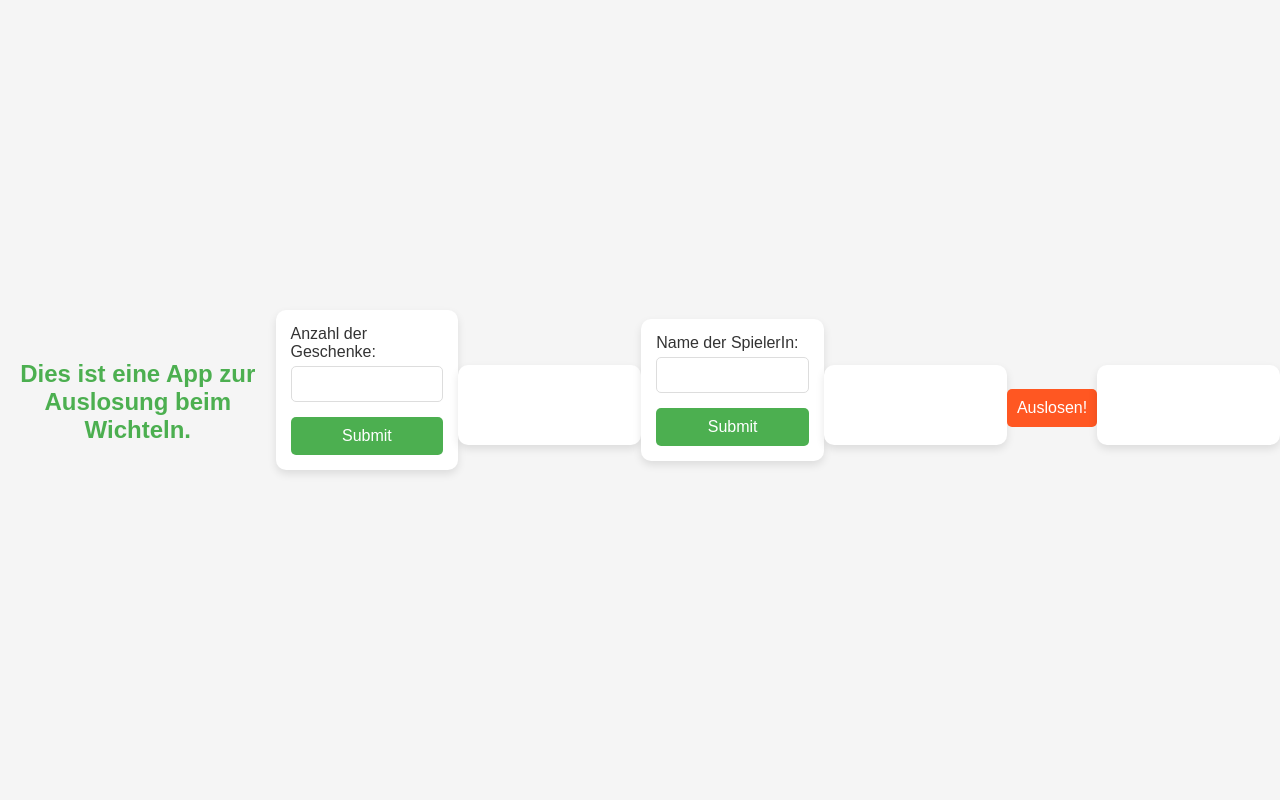
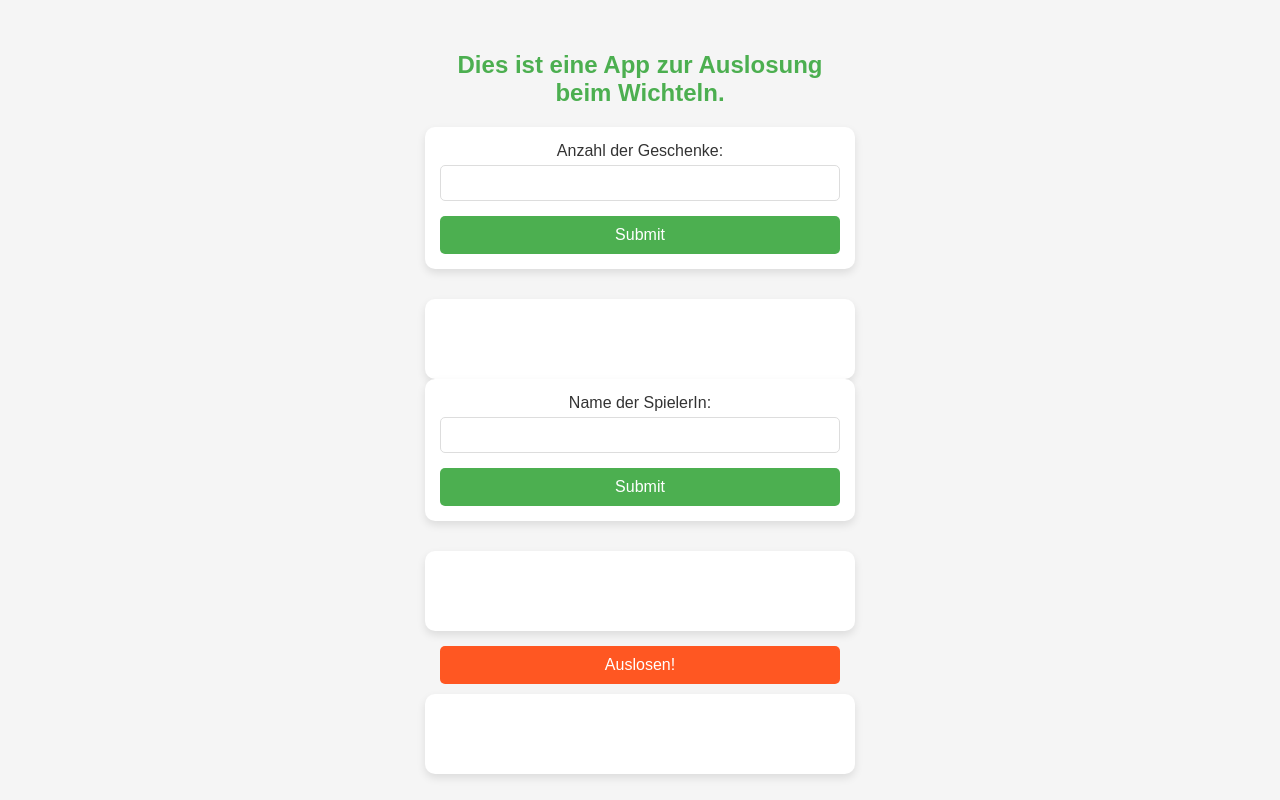
Before and after one commit to m4r1nm4th/Coding, a plain HTML site: page JavaScript/index.html in a window 1280 px wide. Drawn offline with Linux system fonts and the light colour scheme.

Commit message:
wichtelapp vertical

```diff
--- a/JavaScript/index.html
+++ b/JavaScript/index.html
@@ -4,10 +4,8 @@
 		<link rel="stylesheet" href="style.css">
 	</head>
 	<body>
-
-		<h3 id="demo">
-			Dies ist eine App zur Auslosung beim Wichteln.
-		</h3>
+		<div class="container">
+			<h3 id="demo">Dies ist eine App zur Auslosung beim Wichteln.</h3>
 
 			<form>
 				<label for="anzahlGeschenke">Anzahl der Geschenke:</label>
@@ -28,6 +26,7 @@
 			<button id="shuffle" onclick="myFunction3()">Auslosen!</button>
 
 			<div id="ergebnis"></div>
+		</div>
 
 		<script src="myScript.js"></script>
 	</body>
--- a/JavaScript/style.css
+++ b/JavaScript/style.css
@@ -21,6 +21,16 @@ body {
     margin: 0;
 }
 
+/* Wrapper for vertical stacking */
+.container {
+    display: flex;
+    flex-direction: column;  /* Stack elements vertically */
+    align-items: center;     /* Center items horizontally */
+    width: 100%;             /* Full width to center all content */
+    max-width: 400px;        /* Max width to keep content centered and readable */
+}
+
+/* Heading */
 h3 {
     font-size: 1.5em;
     color: #4CAF50;
@@ -35,7 +45,7 @@ form {
     border-radius: 10px;
     box-shadow: 0 4px 8px rgba(0, 0, 0, 0.1);
     margin-bottom: 20px;
-    width: 300px;
+    width: 100%;                /* Take full width of the container */
     display: flex;
     flex-direction: column;
 }
@@ -54,7 +64,7 @@ input[type="text"] {
     border: 1px solid #ddd;
     border-radius: 5px;
     margin-bottom: 15px;
-    width: 100%;
+    width: 100%;                /* Full width of the form */
     box-sizing: border-box;
 }
 
@@ -67,6 +77,7 @@ input[type="button"] {
     font-size: 1em;
     cursor: pointer;
     transition: background-color 0.3s ease;
+    width: 100%;               /* Full width button */
 }
 
 /* Button hover effect */
@@ -86,6 +97,7 @@ button {
     cursor: pointer;
     transition: background-color 0.3s ease;
     margin-top: 15px;
+    width: 100%;               /* Full width button */
 }
 
 /* Display result boxes */
@@ -97,7 +109,7 @@ button {
     padding: 15px;
     box-shadow: 0 4px 8px rgba(0, 0, 0, 0.1);
     margin-top: 10px;
-    width: 300px;
+    width: 100%;
     min-height: 50px;
     color: #333;
     text-align: center;
```
Lines whose indentation alone changed are shown as unchanged.
